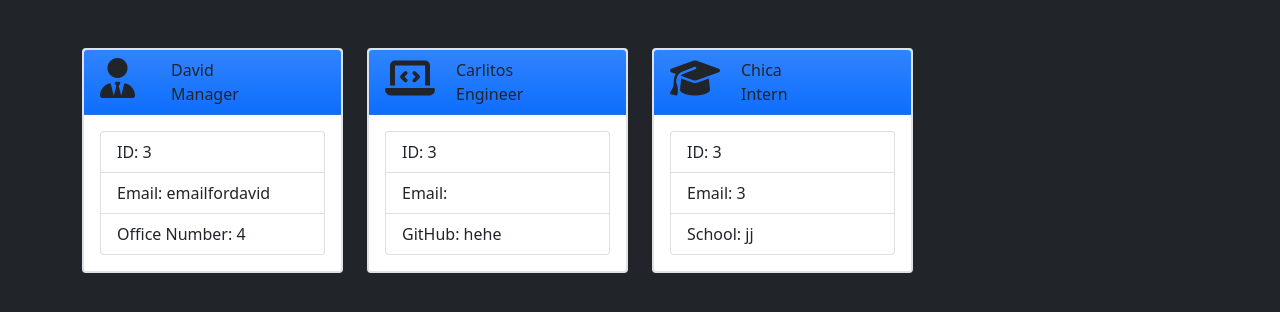
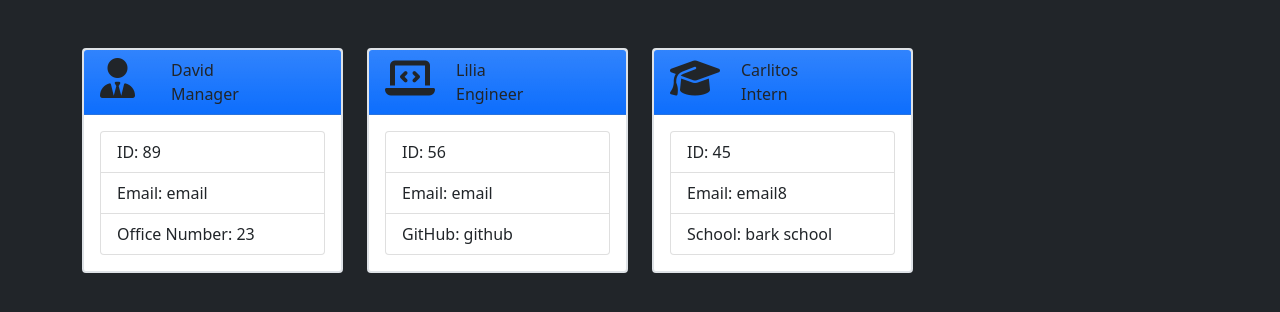
Before and after one commit to DaveyManuel/TeamProfileGenerator, a website: page team.html in a window 1280 px wide. Shown: the part 104-416 px from the top of the page. Drawn offline with nearby package versions, Linux system fonts and the light colour scheme.

```diff
--- a/team.html
+++ b/team.html
@@ -32,13 +32,13 @@
     <div class="card-body">
         <ul class="list-group">
             <li class="list-group-item">
-                ID: 3
+                ID: 89
             </li>
             <li class="list-group-item">
-                Email: emailfordavid
+                Email: email
             </li>
             <li class="list-group-item">
-                Office Number: 4
+                Office Number: 23
             </li>
         </ul>
     </div>
@@ -51,7 +51,7 @@
         <div class="row">
             <div class="col-4"><i class="fas fa-laptop-code fs-1"></i></div>
             <div class="col">
-                <div class="row">Carlitos</div>
+                <div class="row">Lilia</div>
                 <div class="row">Engineer</div>
             </div>
         </div>
@@ -59,13 +59,13 @@
     <div class="card-body">
         <ul class="list-group">
             <li class="list-group-item">
-                ID: 3
+                ID: 56
             </li>
             <li class="list-group-item">
-                Email:
+                Email: email
             </li>
             <li class="list-group-item">
-                GitHub: hehe
+                GitHub: github
             </li>
         </ul>
     </div>
@@ -78,7 +78,7 @@
         <div class="row">
             <div class="col-4"><i class="fas fa-graduation-cap fs-1"></i></div>
             <div class="col">
-                <div class="row">Chica</div>
+                <div class="row">Carlitos</div>
                 <div class="row">Intern</div>
             </div>
         </div>
@@ -86,13 +86,13 @@
     <div class="card-body">
         <ul class="list-group">
             <li class="list-group-item">
-                ID: 3
+                ID: 45
             </li>
             <li class="list-group-item">
-                Email: 3
+                Email: email8
             </li>
             <li class="list-group-item">
-                School: jj
+                School: bark school
             </li>
         </ul>
     </div>
```
Also changed, not shown: tests/employee.test.js (+19 -1 lines), tests/engineer.test.js (+21 -0 lines), tests/intern.test.js (+20 -0 lines), tests/manager.test.js (+20 -0 lines).
